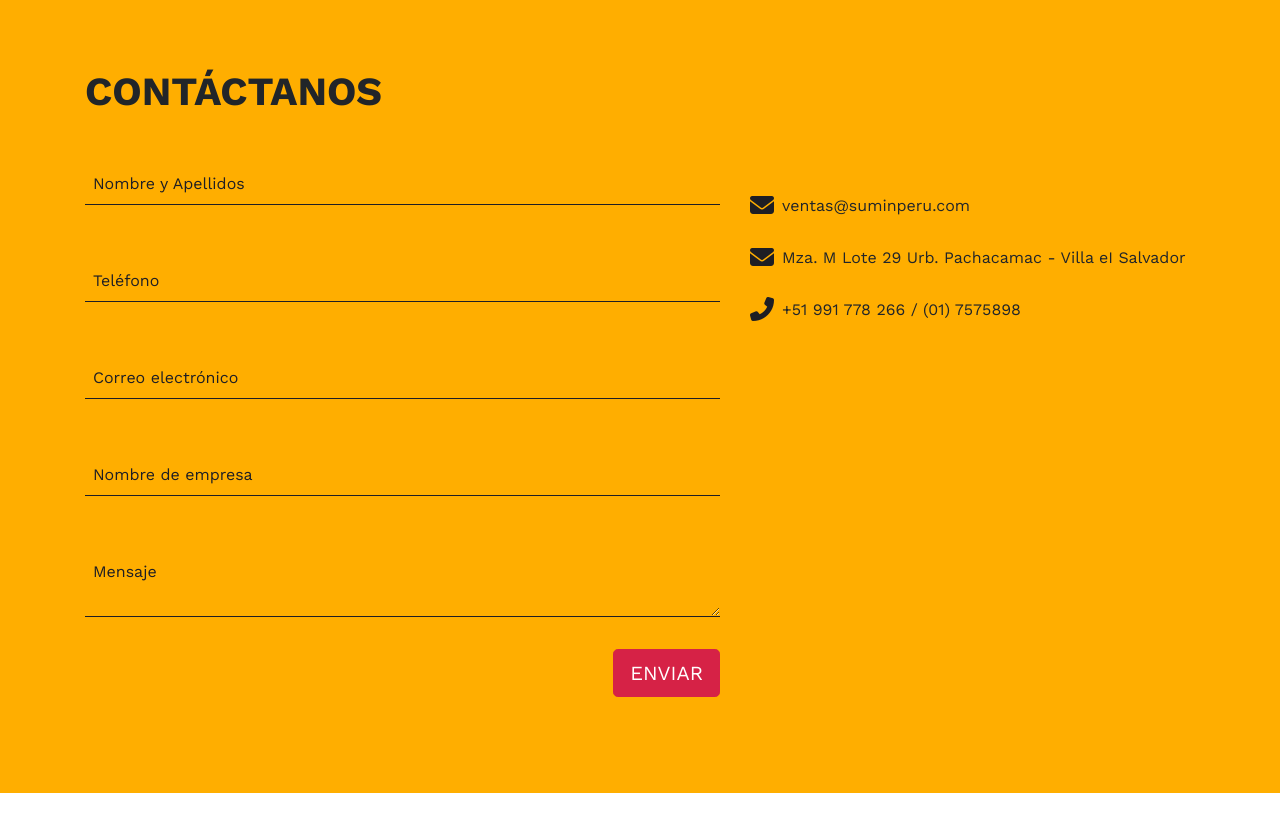
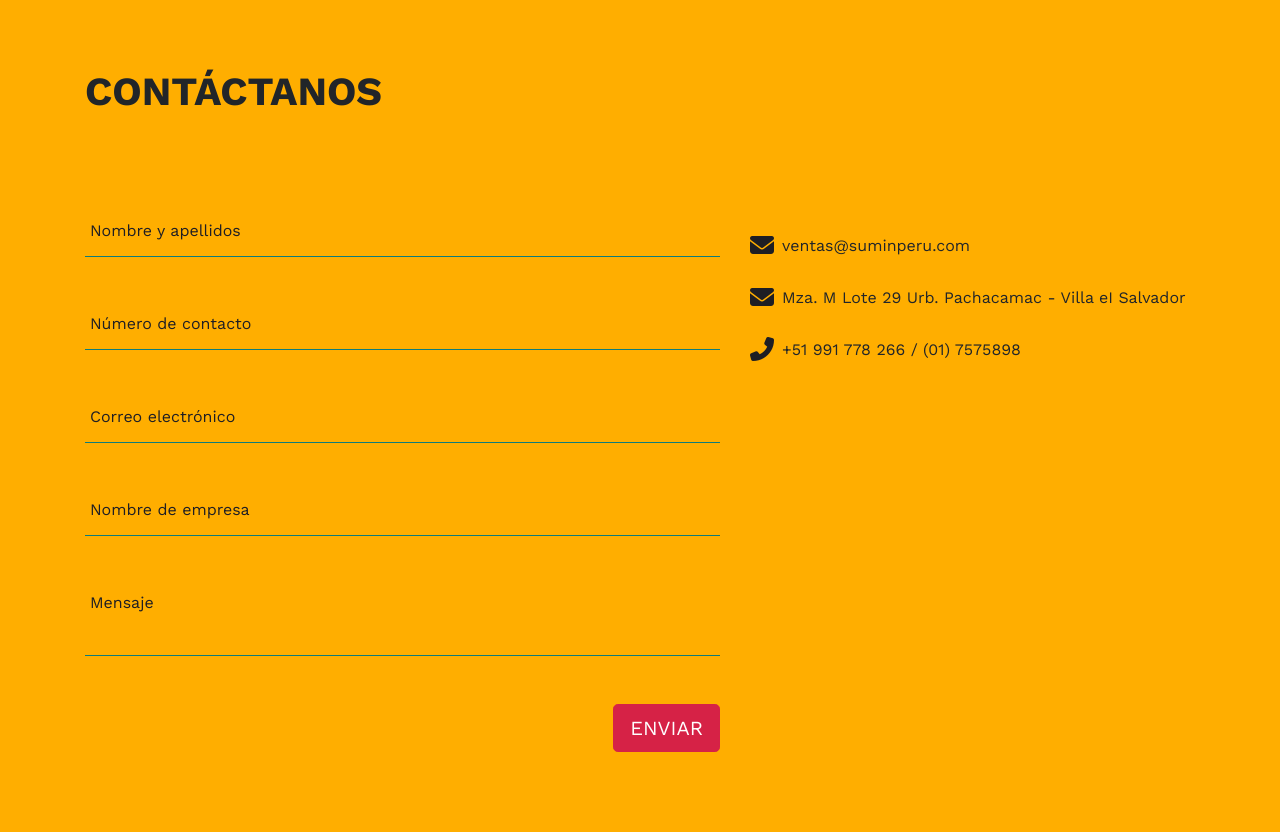
Before and after one commit to ehldev/sudel, a Nuxt app: page / in a window 1280 px wide. Shown: the part 4960-5792 px from the top of the page. Before the commit the page ends 5753 px from the top, so only its background shows below. Built offline with nearby package versions, Linux system fonts and the light colour scheme.

Commit message:
Se corrigió error en formulario de contacto

```diff
--- a/components/contact/FormContact.vue
+++ b/components/contact/FormContact.vue
@@ -3,31 +3,45 @@
     <div class="container">
       <h2 class="form-contact__title">CONTÁCTANOS</h2>
 
-      <div class="row">
+      <div class="row mt-lg-5">
         <div class="col-md-7">
           <form action>
             <div class="group">
-              <input id="name" type="text" required />
-              <label for="name">Nombre y Apellidos</label>
+              <input type="text" required="required" class="form-input" />
+              <span class="highlight"></span>
+              <span class="bar"></span>
+              <label>Nombre y apellidos</label>
             </div>
 
             <div class="group">
-              <input id="phone" type="number" required />
-              <label for="phone">Teléfono</label>
+              <input type="number" min="0" required="required" class="form-input" />
+              <span class="highlight"></span>
+              <span class="bar"></span>
+              <label>Número de contacto</label>
             </div>
 
             <div class="group">
-              <input id="email" type="email" required />
-              <label for="email">Correo electrónico</label>
+              <input type="email" required="required" class="form-input" />
+              <span class="highlight"></span>
+              <span class="bar"></span>
+              <label>Correo electrónico</label>
             </div>
 
             <div class="group">
-              <input id="nameCompany" type="text" required />
-              <label for="nameCompany">Nombre de empresa</label>
+              <input type="text" required="required" class="form-input" />
+              <span class="highlight"></span>
+              <span class="bar"></span>
+              <label>Nombre de empresa</label>
             </div>
 
-            <div class="group">
-              <textarea id="message" required></textarea>
+            <div class="input-container position-relative mb-5">
+              <textarea
+                type="text"
+                id="message"
+                class="form-input"
+                pattern=".+"
+                required
+              ></textarea>
               <label for="message">Mensaje</label>
             </div>
 
@@ -102,56 +116,71 @@ export default {};
   }
 }
 
-.group {
-  position: relative;
-  padding-bottom: 1em;
-  label {
-    position: absolute;
-    pointer-events: none;
-    left: 0.5em;
-    top: 1em;
-    transition: 0.2s ease all;
-    color: $dark;
-  }
-  input[type="text"],
-  input[type="number"],
-  input[type="email"],
-  textarea {
-    background-color: transparent;
-    padding: 0.75em 1.5em;
-    line-height: 1.5em;
-    border: 0;
-    display: block;
-    width: 100%;
-    margin-top: 2em;
-    border-bottom: 1px solid $dark;
-    background: linear-gradient(
-      to bottom,
-      rgba(255, 255, 255, 0) 96%,
-      $dark 4%
-    );
-    background-position: -100em 0;
-    background-size: 100% 100%;
-    background-repeat: no-repeat;
-    padding-left: 0.5em;
-    transition: 0.3s cubic-bezier(0.64, 0.09, 0.08, 1) all;
-    &:focus,
-    &:valid {
-      background-position: 0 0;
-      ~ label {
-        color: $dark;
-        font-size: 0.875em;
-        top: -0.7em;
-      }
-    }
-    &:focus {
-      outline: none;
-    }
-  }
-}
-
 .icon--form-contact {
   color: $dark;
   font-size: 1.5em;
 }
+
+.group {
+  position: relative;
+  margin: 45px 0;
+}
+
+textarea {
+  resize: none;
+}
+
+.form-input {
+  background: none;
+  color: $dark;
+  font-size: 18px;
+  padding: 10px 10px 10px 5px;
+  display: block;
+  width: 100%;
+  border: none;
+  border-radius: 0;
+  border-bottom: 1px solid $primary;
+}
+
+.form-input:focus {
+  outline: none;
+}
+
+.form-input:focus ~ label,
+.form-input:valid ~ label {
+  top: -14px;
+  font-size: 12px;
+  color: $dark;
+}
+
+.form-input:focus ~ .bar:before {
+  width: 320px;
+}
+
+label {
+  color: $dark;
+  font-size: 16px;
+  font-weight: normal;
+  position: absolute;
+  pointer-events: none;
+  left: 5px;
+  top: 10px;
+  -webkit-transition: 300ms ease all;
+  transition: 300ms ease all;
+}
+
+.bar {
+  position: relative;
+  display: block;
+}
+.bar:before {
+  content: "";
+  height: 2px;
+  width: 0;
+  bottom: 0px;
+  position: absolute;
+  -webkit-transition: 300ms ease all;
+  transition: 300ms ease all;
+  left: 0%;
+}
 </style>
```
